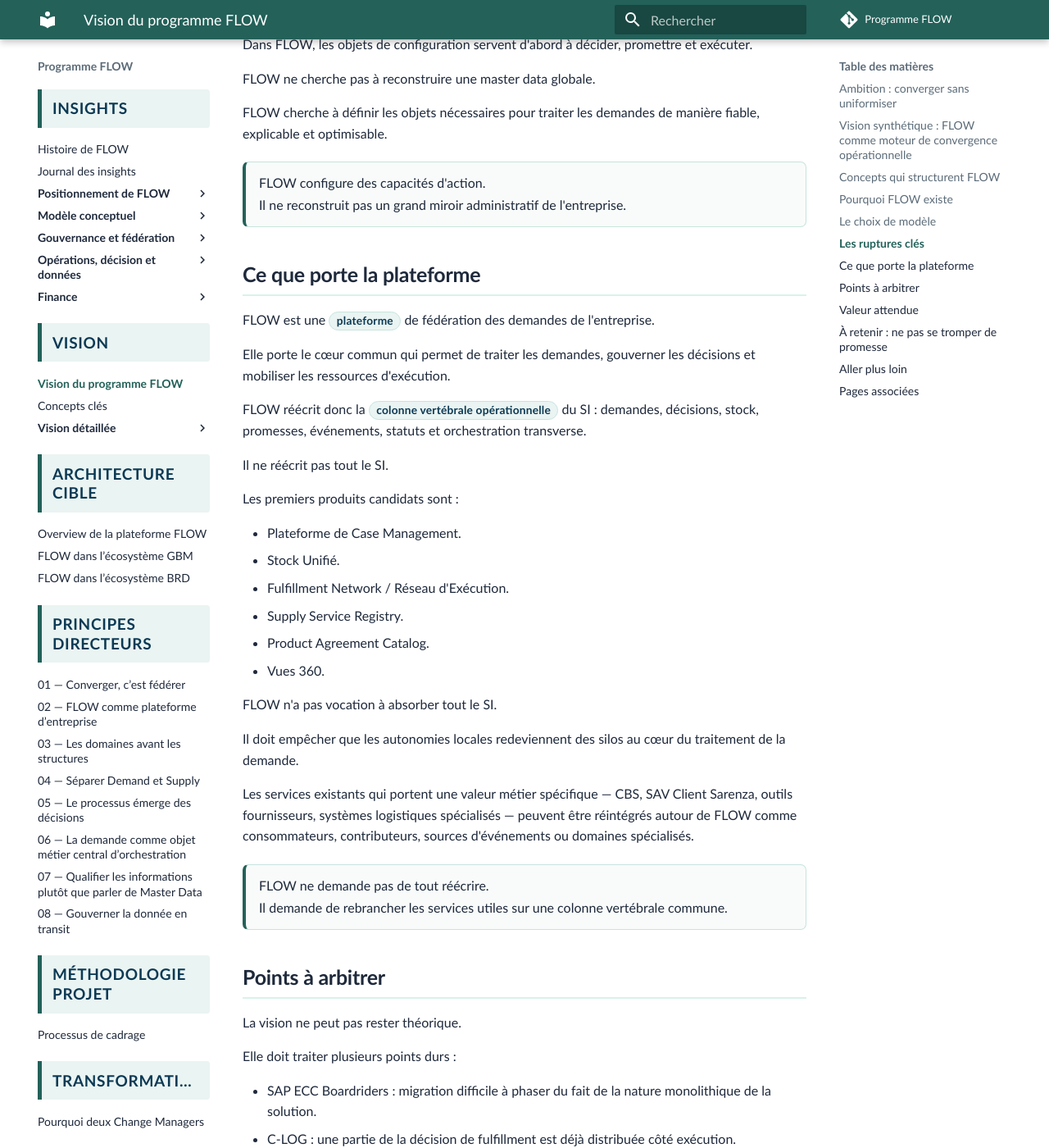
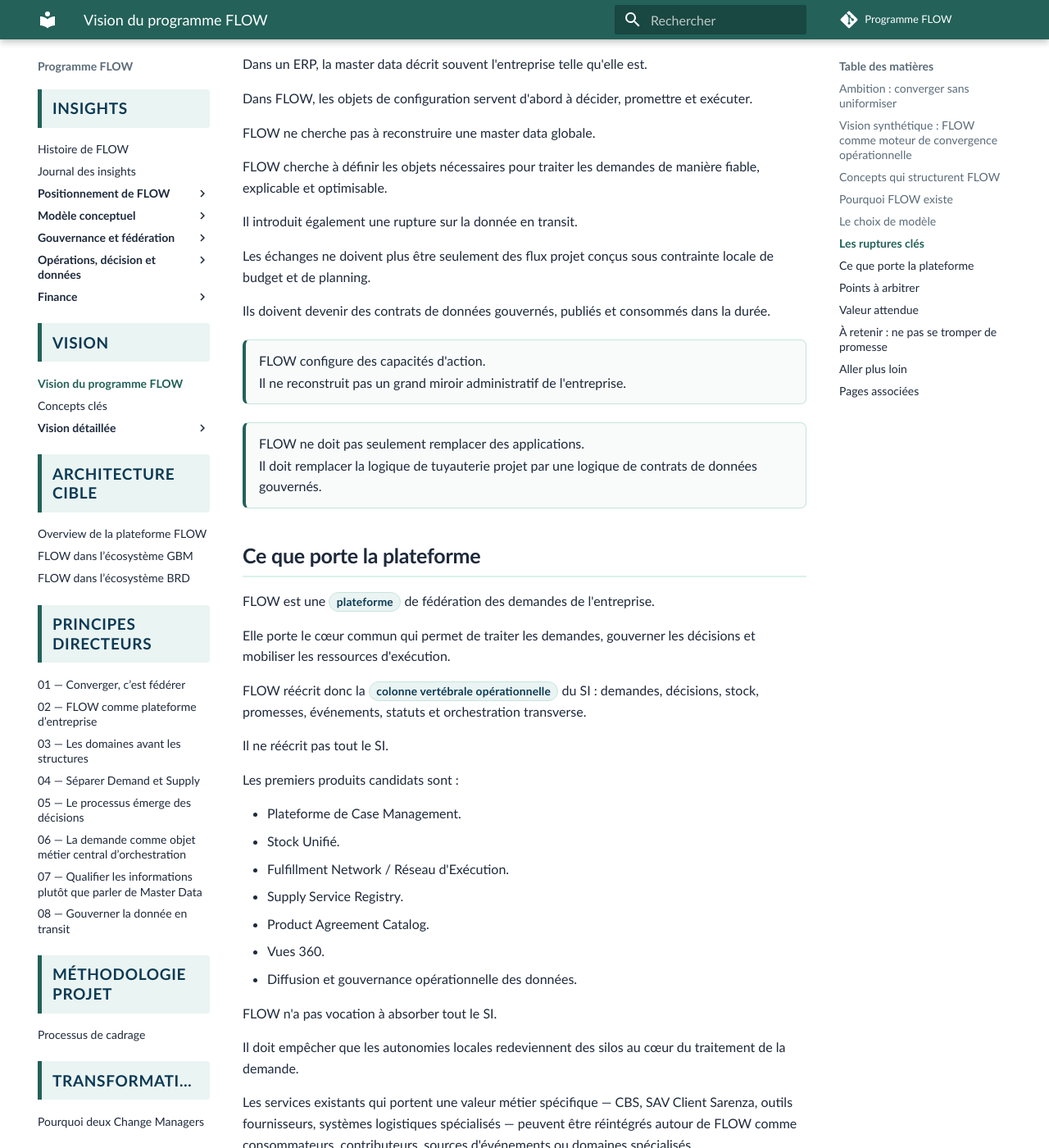
Before and after one commit to laurent-sintes/FLOW-Program, an MkDocs documentation site: the page built from docs/vision/vision-programme-flow.md, in a window 1280 px wide and 1400 px high, scrolled down 3228 px. Shown: the whole window at 82% size. Built offline with MkDocs 1.6.1 and Material for MkDocs 9.7.7, drawn with Linux system fonts in a browser that asks for light colours; comment, search, counter and statistics services are not loaded; some of the changed text lies outside the part shown.

Commit message:
Ajouter la promesse de gouvernance des flux de données à la vision

```diff
--- a/docs/vision/vision-programme-flow.md
+++ b/docs/vision/vision-programme-flow.md
@@ -41,6 +41,7 @@ Cette vision repose sur cinq convictions fortes :
 | <span class="flow-keyword">Stock Unifié</span> | Le stock devient une capacité d'entreprise, mobilisable pour promettre, réserver, allouer et optimiser. |
 | <span class="flow-keyword">Agreement</span> | Les variations métier sont pilotées par le contexte, les Agreements et les règles plutôt que par la prolifération des processus. |
 | <span class="flow-keyword">Source / Projection</span> | Dans un SI distribué, une information fait autorité pour un usage donné ; elle n'est pas maître de manière absolue. |
+| <span class="flow-keyword">Contrat de données</span> | La donnée en transit doit être publiée, consommée, supervisée et gouvernée comme un actif durable, pas comme un flux projet opportuniste. |
 
 → Voir aussi : [Concepts clés du programme FLOW](concepts-cles.md).
 
@@ -102,9 +103,20 @@ FLOW ne cherche pas à reconstruire une master data globale.
 
 FLOW cherche à définir les objets nécessaires pour traiter les demandes de manière fiable, explicable et optimisable.
 
+Il introduit également une rupture sur la donnée en transit.
+
+Les échanges ne doivent plus être seulement des flux projet conçus sous contrainte locale de budget et de planning.
+
+Ils doivent devenir des contrats de données gouvernés, publiés et consommés dans la durée.
+
 <div class="flow-conviction">
   <p>FLOW configure des capacités d'action.</p>
   <p>Il ne reconstruit pas un grand miroir administratif de l'entreprise.</p>
+</div>
+
+<div class="flow-conviction">
+  <p>FLOW ne doit pas seulement remplacer des applications.</p>
+  <p>Il doit remplacer la logique de tuyauterie projet par une logique de contrats de données gouvernés.</p>
 </div>
 
 ## Ce que porte la plateforme
@@ -125,6 +137,7 @@ Les premiers produits candidats sont :
 - Supply Service Registry.
 - Product Agreement Catalog.
 - Vues 360.
+- Diffusion et gouvernance opérationnelle des données.
 
 FLOW n'a pas vocation à absorber tout le SI.
 
@@ -163,6 +176,7 @@ La valeur de FLOW vient du lien entre les problèmes observés et les capacités
 | Stock dispersé | Stock Unifié, APIs de disponibilité, réservation, allocation | Vision plus fiable du stock et optimisation du fulfillment |
 | Demandes dispersées | Plateforme de fédération des demandes, Case Management, événements communs | Décloisonnement et continuité de traitement |
 | Données difficiles à réconcilier | Projections gouvernées, événements, Vues 360 | Meilleure capacité à retrouver une vérité exploitable |
+| Flux projet foisonnants | Contrats de données, séparation publication / consommation, supervision des échanges | Moins de tuyauterie opportuniste et une meilleure gouvernance des données en transit |
 | Variations métier spécifiques | Agreements, règles, policies, moteur de décision | Singularités préservées sans prolifération des processus |
 | Décisions de fulfillment distribuées | Contrats entre demande et exécution | Moins d'erreurs d'aiguillage et meilleure optimisation globale |
 
@@ -177,6 +191,7 @@ La valeur de FLOW vient du lien entre les problèmes observés et les capacités
 | FLOW doit absorber tout le SI. | Réécrire la colonne vertébrale opérationnelle du SI, pas tous ses organes spécialisés. |
 | FLOW oblige à réécrire tous les services existants. | Réintégrer les services utiles autour d'une cohérence commune lorsque leur valeur métier justifie leur maintien. |
 | FLOW reconstruit une master data globale. | Configurer les capacités d'action nécessaires pour traiter les demandes de manière fiable, explicable et optimisable. |
+| FLOW se contente de refaire des flux entre applications. | Gouverner les données en transit comme des contrats durables entre sources, consommateurs et responsabilités métier. |
 
 ## Aller plus loin
 
```
